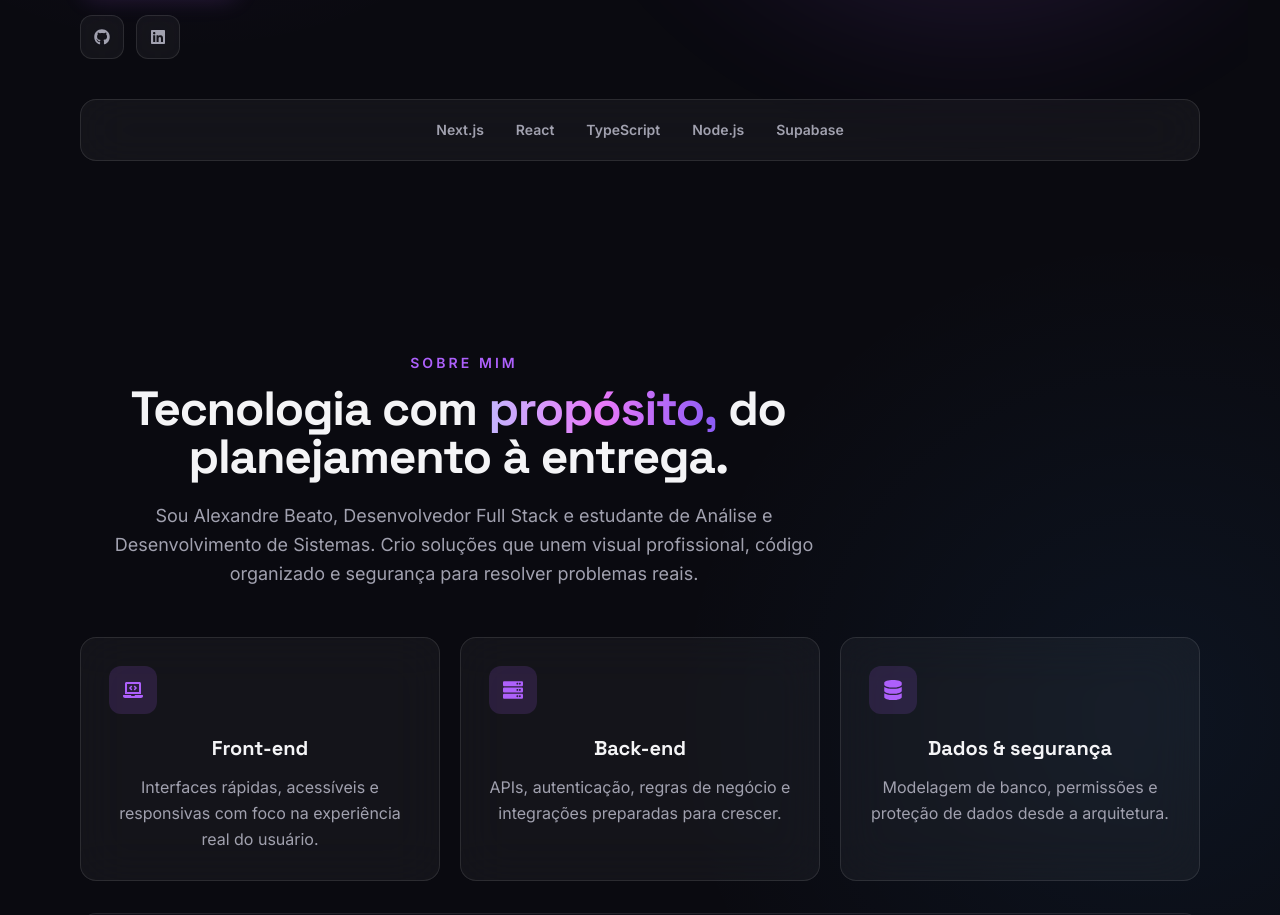
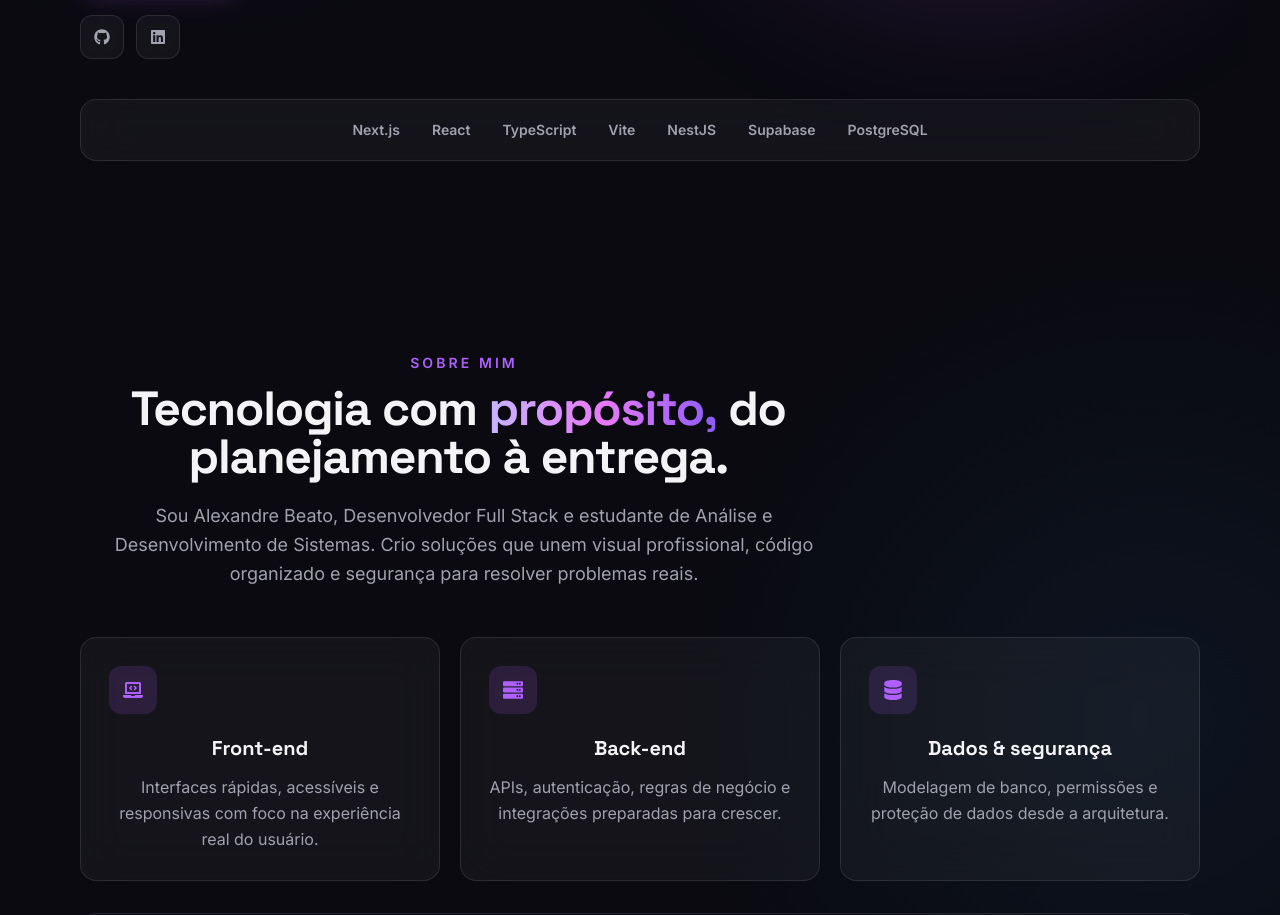
Before and after one commit to LEBEATO/portiflio-moderno, a React (Vite) app: page / in a window 1280 px wide. Shown: the part 840-1755 px from the top of the page. Built offline with nearby package versions, Linux system fonts and the light colour scheme.

Commit message:
feat: destacar stack atual

```diff
--- a/src/pages/Home.tsx
+++ b/src/pages/Home.tsx
@@ -7,7 +7,7 @@ import Contact from './Contact';
 import AnimatedText from '@/components/AnimatedText';
 
 const USER_IMAGE = '/image.jpg';
-const stack = ['Next.js', 'React', 'TypeScript', 'Node.js', 'Supabase'];
+const stack = ['Next.js', 'React', 'TypeScript', 'Vite', 'NestJS', 'Supabase', 'PostgreSQL'];
 
 export default function Home() {
   const reduceMotion = useReducedMotion();
```
